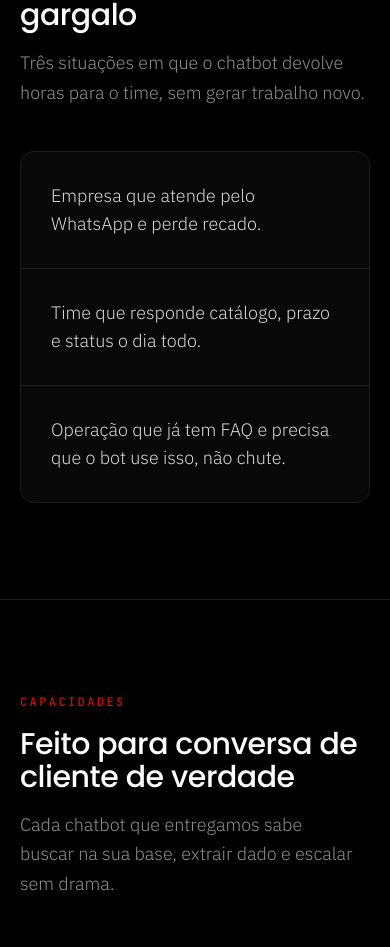
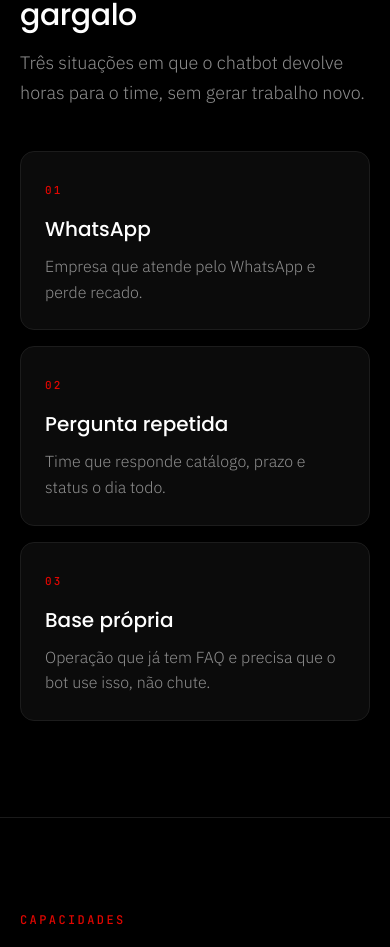
Before and after one commit to DigitalBoostofc/nodex, a Next.js app: page /solucoes/chatbots in a window 390 px wide. Shown: the part 1067-2014 px from the top of the page. Built offline with nearby package versions, Linux system fonts and the light colour scheme.

Commit message:
feat: turn the chatbots audience block into numbered cards
The hairline stack read as empty on mobile. Each situation now has
an index and a short label, same card pattern as the rest of the page.

```diff
--- a/src/app/solucoes/chatbots/page.tsx
+++ b/src/app/solucoes/chatbots/page.tsx
@@ -14,9 +14,18 @@ export const metadata: Metadata = {
 };
 
 const AUDIENCE = [
-  "Empresa que atende pelo WhatsApp e perde recado.",
-  "Time que responde catálogo, prazo e status o dia todo.",
-  "Operação que já tem FAQ e precisa que o bot use isso, não chute.",
+  {
+    label: "WhatsApp",
+    text: "Empresa que atende pelo WhatsApp e perde recado.",
+  },
+  {
+    label: "Pergunta repetida",
+    text: "Time que responde catálogo, prazo e status o dia todo.",
+  },
+  {
+    label: "Base própria",
+    text: "Operação que já tem FAQ e precisa que o bot use isso, não chute.",
+  },
 ];
 
 const CAPABILITIES = [
@@ -113,14 +122,19 @@ export default function ChatbotsPage() {
           lead="Três situações em que o chatbot devolve horas para o time, sem gerar trabalho novo."
           className="mb-11"
         />
-        <div className="nx-grid-hairline grid-cols-[repeat(auto-fit,minmax(280px,1fr))]">
-          {AUDIENCE.map((line) => (
-            <p
-              key={line}
-              className="p-[30px] text-[18px]/[1.55] font-light text-nx-text-2"
-            >
-              {line}
-            </p>
+        <div className="grid grid-cols-1 gap-4 sm:grid-cols-2 lg:grid-cols-3 lg:gap-5">
+          {AUDIENCE.map((item, index) => (
+            <div key={item.label} className="nx-card nx-card-hover p-6 md:p-[30px]">
+              <span className="font-mono text-[11px]/[1] font-medium tracking-[0.2em] text-nx-red">
+                {String(index + 1).padStart(2, "0")}
+              </span>
+              <p className="mt-4 mb-3 font-display text-[20px]/[1.3] font-medium text-white">
+                {item.label}
+              </p>
+              <p className="text-[16px]/[1.6] font-light text-nx-muted md:text-[17px]/[1.6]">
+                {item.text}
+              </p>
+            </div>
           ))}
         </div>
       </Section>
```
